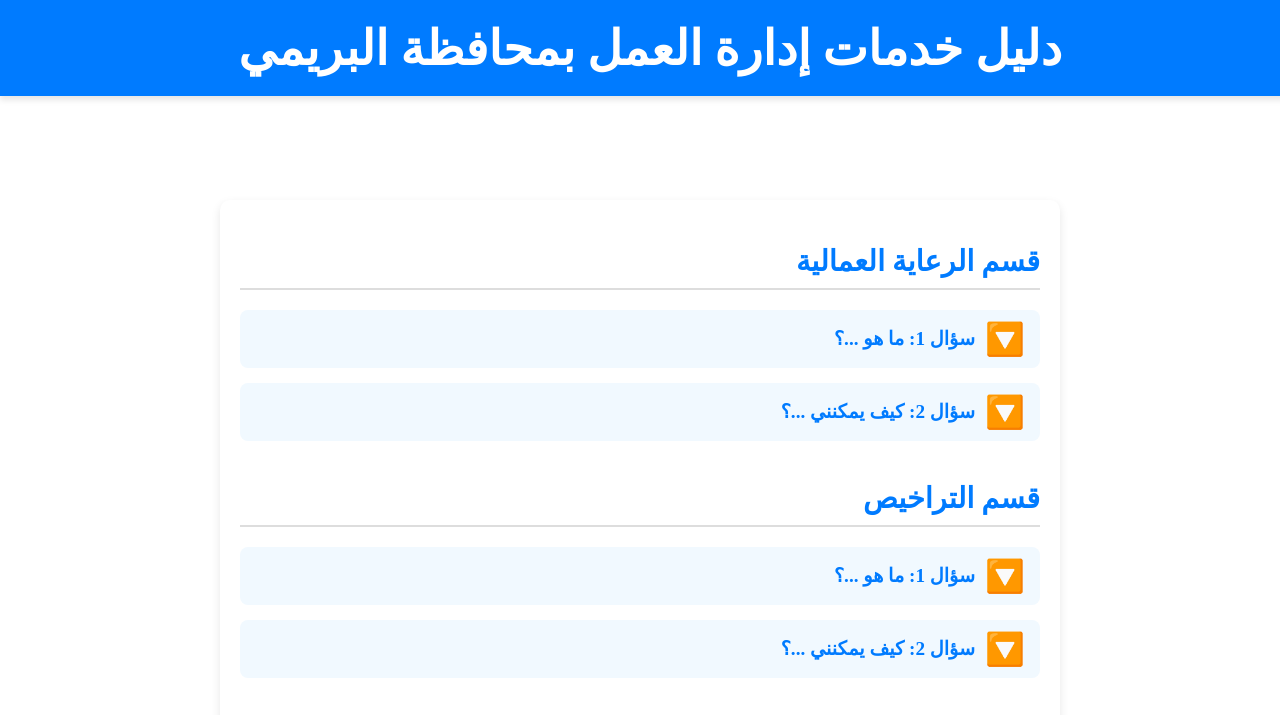
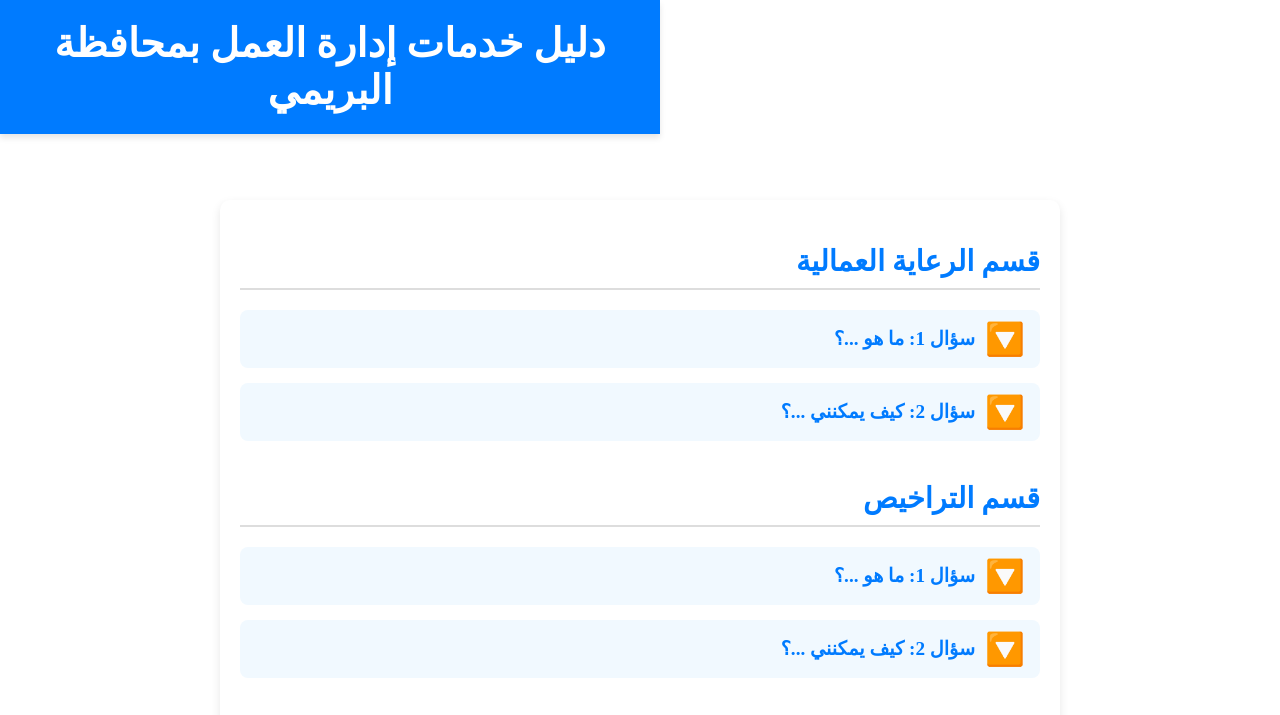
Before and after one commit to abukhleefa/Buraimi-Labour, a plain HTML site: page index.html in a window 1280 px wide. Shown: the top 715 px of the page. Drawn offline with Linux system fonts and the light colour scheme.

Commit message:
Update styles.css

```diff
--- a/styles.css
+++ b/styles.css
@@ -3,7 +3,7 @@ header {
     position: fixed;
     top: 0;
     left: 0;
-    width: 100%;
+    width: 50%;
     background-color: #007bff;
     color: white;
     padding: 20px 10px;
@@ -15,7 +15,7 @@ header {
 
 h1 {
     margin: 0;
-    font-size: 3rem;
+    font-size: 2.5rem;
 }
 
 /* إضافة مسافة لتجنب تداخل المحتوى مع العنوان */
```
